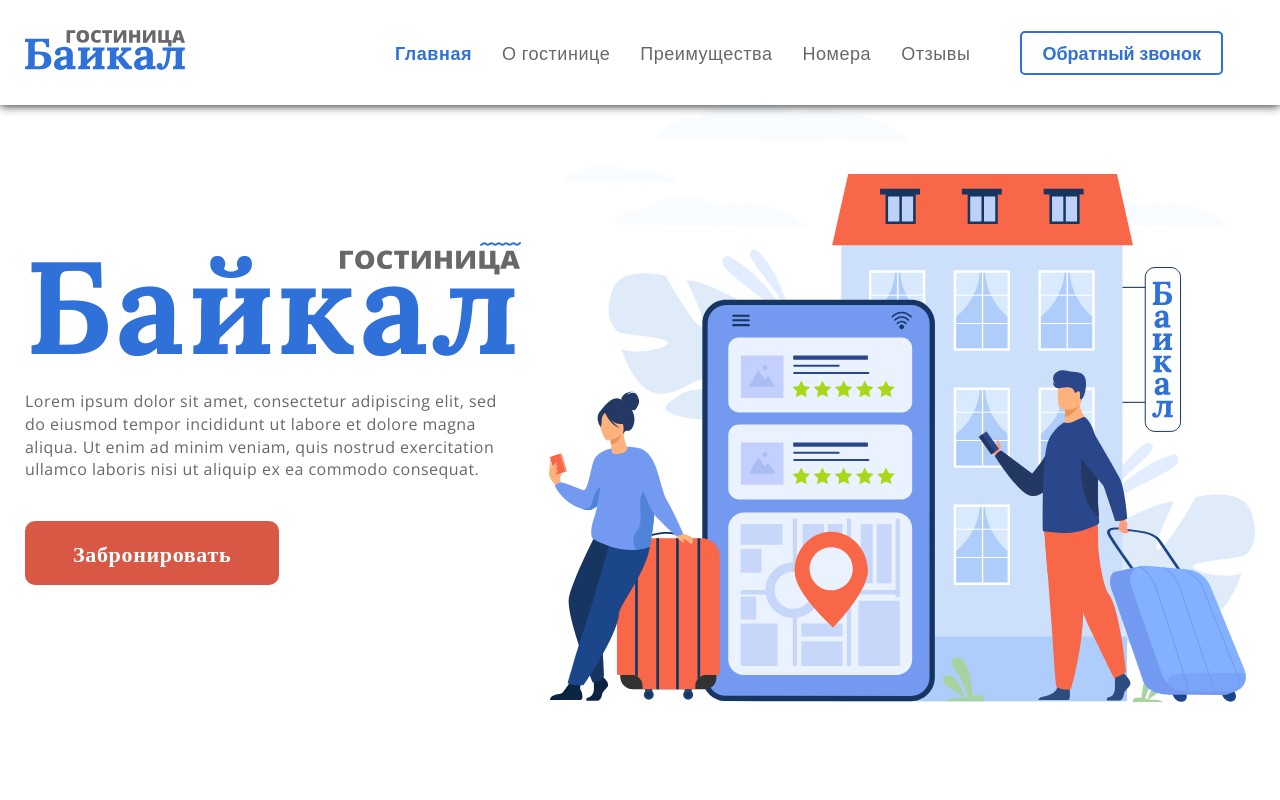
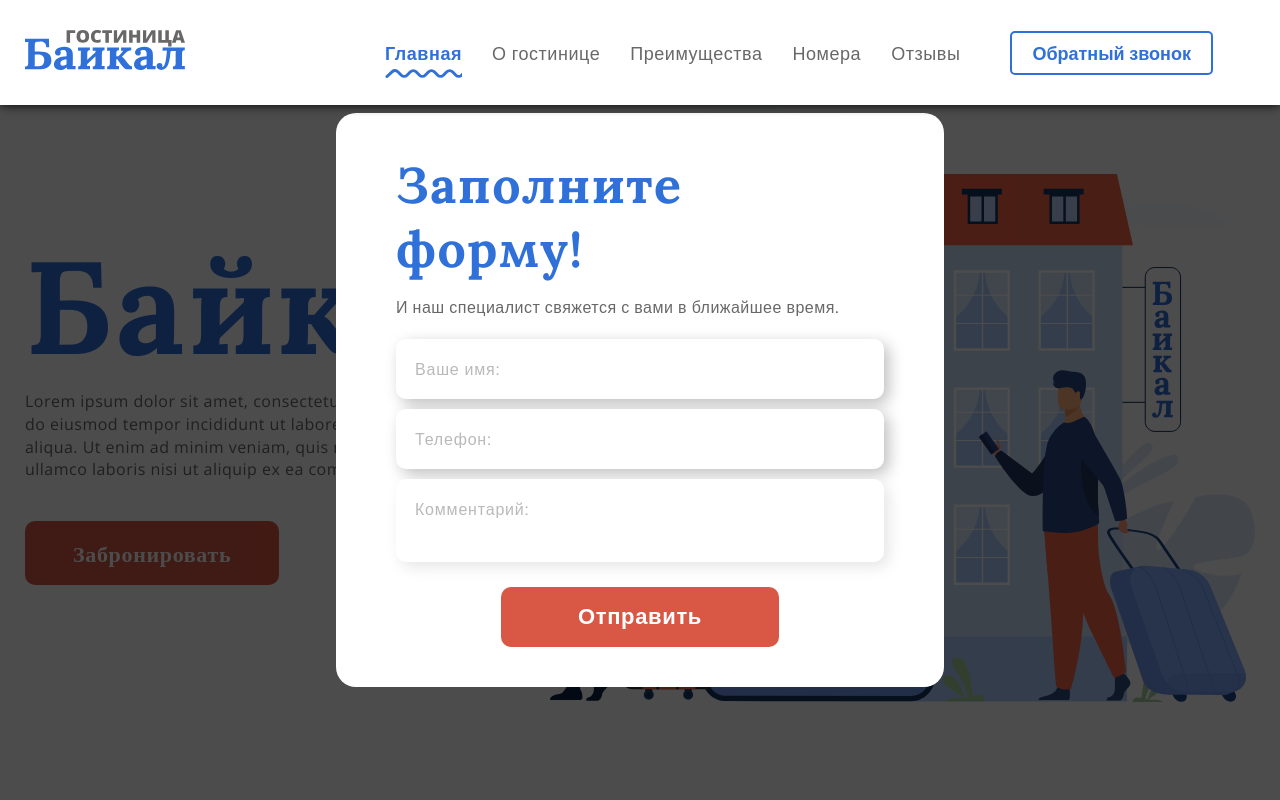
Before and after one commit to FarhodD/hotel-baykal, a plain HTML site: page index.html in a window 1280 px wide. Shown: the top 800 px of the page. Drawn offline with nearby package versions, Linux system fonts and the light colour scheme.

Commit message:
navigate menu, modal window

```diff
--- a/index.html
+++ b/index.html
@@ -45,16 +45,16 @@
               <a href="#" class="menu__link active__link">Главная</a>
             </li>
             <li class="menu__item">
-              <a href="#" class="menu__link">О гостинице</a>
+              <a href="#about-us" class="menu__link">О гостинице</a>
             </li>
             <li class="menu__item">
-              <a href="#" class="menu__link">Преимущества</a>
+              <a href="#services" class="menu__link">Преимущества</a>
             </li>
             <li class="menu__item">
-              <a href="#" class="menu__link">Номера</a>
+              <a href="#our__numbers" class="menu__link">Номера</a>
             </li>
             <li class="menu__item">
-              <a href="#" class="menu__link">Отзывы</a>
+              <a href="#reviews" class="menu__link">Отзывы</a>
             </li>
 
             <div class="menu-btn__container">
@@ -139,7 +139,7 @@
               consequat.
             </p>
             <div class="main__section--btn-container">
-              <button class="main__section-btn">
+              <button class="main__section-btn modalBtn" data-path="form-popup">
                 Забронировать
               </button>
             </div>
@@ -148,11 +148,28 @@
             <img src="./images/main-bg.svg" alt="Гостинница Байкал">
           </div>
         </div>
+        <div class="modals">
+          <div class="modal-overlay modal-overlay--visible">
+            <div class="modal modal--visible" data-target="form-popup">
+              <h2 class="modal__title section__titles">Заполните форму!</h2>
+              <p class="modal__subtitle">И наш специалист свяжется с вами в ближайшее время.</p>
+              <form>
+                <input type="text" class="name" placeholder="Ваше имя:">
+                <input type="tel" class="tel" placeholder="Телефон:">
+                <textarea class="comments" placeholder="Комментарий:"></textarea>
+                <div class="modal__btn-container">
+                  <button class="form__btn">Отправить</button>
+                </div>
+              </form>
+            </div>
+          </div>
+          <div class="modal__success"></div>
+        </div>
       </div>
     </section>
 
     <!-- ABOUT-US -->
-    <section class="about-us">
+    <section class="about-us" id="about-us">
       <div class="container">
         <h2 class="section__titles about__us-title">
           О гостинице
@@ -178,7 +195,7 @@
     </section>
 
     <!-- SERVICES -->
-    <section class="services">
+    <section class="services" id="services">
       <div class="container">
         <h2 class="section__titles services__title">Мы предлагаем</h2>
         <ul class="services__list">
@@ -263,7 +280,7 @@
     </section>
 
     <!-- OUR-NUMBERS -->
-    <section class="our__numbers">
+    <section class="our__numbers" id="our__numbers">
       <div class="container">
         <h2 class="section__titles our__numbers-title">Наши номера</h2>
         <div class="our__numbers-inner">
@@ -316,7 +333,7 @@
     </section>
 
     <!-- REVIEWS -->
-    <section class="reviews">
+    <section class="reviews" id="reviews">
       <div class="container">
         <h2 class="section__titles">Ваши отзывы</h2>
         <div class="reviews__inner">
@@ -379,7 +396,7 @@
     </section>
 
     <!-- CONTACTS -->
-    <section class="contacts">
+    <section class="contacts" id="contacts">
       <div class="container">
         <div class="contacts__inner">
           <div class="contacts__map">
--- a/scripts/app.js
+++ b/scripts/app.js
@@ -1,3 +1,4 @@
+// burger
 const menuBtn = document.querySelector(".burger__menu"),
   submenu = document.querySelector(".menu"),
   burgerClose = document.querySelector(".burger-close");
@@ -6,3 +7,67 @@ function toggleMenu() {
   menuBtn.classList.toggle("opened-burger");
   submenu.classList.toggle("vis__menu");
 }
+
+
+
+// activeLink
+let links = document.querySelectorAll('.menu__link');
+
+links.forEach(link => {
+  link.addEventListener('click', () => {
+    links.forEach(otherLink => {
+      otherLink.classList.remove('active__link');
+    });
+    link.classList.add('active__link');
+  });
+});
+
+
+// modalWindow
+const modalOverlay = document.querySelector(".modal-overlay");
+const modals = document.querySelectorAll(".modal");
+const modalBtns = document.querySelectorAll(".modalBtn");
+const formBtns = document.querySelectorAll('.form__btn');
+
+modalBtns.forEach((el) => {
+  el.addEventListener("click", (e) => {
+    let path = e.currentTarget.getAttribute("data-path");
+
+    modals.forEach((el) => {
+      el.classList.remove("modal--visible");
+    });
+
+    document
+      .querySelector(`[data-target='${path}']`)
+      .classList.add("modal--visible");
+    modalOverlay.classList.add("modal-overlay--visible");
+  });
+});
+
+modalOverlay.addEventListener("click", (e) => {
+
+  if (e.target == modalOverlay) {
+    modalOverlay.classList.remove("modal-overlay--visible");
+    modals.forEach((el) => {
+      el.classList.remove("modal--visible");
+    });
+  }
+});
+
+document.addEventListener("keydown", (e) => {
+  if (e.code == "Escape") {
+    modalOverlay.classList.remove("modal-overlay--visible");
+    modals.forEach((el) => {
+      el.classList.remove("modal--visible");
+    });
+  }
+});
+
+// cancelBtn.forEach((canc) => {
+//   canc.addEventListener("click", () => {
+//     modalOverlay.classList.remove("modal-overlay--visible");
+//     modals.forEach((el) => {
+//       el.classList.remove("modal--visible");
+//     });
+//   });
+// });
--- a/styles/main.css
+++ b/styles/main.css
@@ -14,7 +14,7 @@
 }
 
 .logo__container {
-  margin-right: 210px;
+  margin-right: 200px;
 }
 
 .logo {}
@@ -78,6 +78,17 @@
 .active__link {
   color: var(--blue-color);
   font-weight: 800;
+  position: relative;
+}
+
+.active__link::before {
+  content: '';
+  background-image: url(../images/icons/active.svg);
+  background-repeat: no-repeat;
+  height: 20px;
+  width: 100%;
+  position: absolute;
+  top: 28px;
 }
 
 .messengers {
@@ -100,6 +111,7 @@
 .main__section {
   padding-bottom: 50px;
   padding-top: 100px;
+  position: relative;
 }
 
 .main__section-inner {
@@ -161,6 +173,7 @@
 .main__section-btn:hover {
   opacity: .9;
 }
+
 
 /* ABOUT-US */
 .about-us {
@@ -600,3 +613,129 @@ iframe {
 .messengers__link:first-child {
   margin-right: 5px;
 }
+
+/* modal-window */
+.modal-overlay {
+  position: fixed;
+  left: 0;
+  top: 0;
+  right: 0;
+  bottom: 0;
+  background-color: rgba(0, 0, 0, 0.7);
+  display: flex;
+  align-items: center;
+  justify-content: center;
+  height: 100vh;
+  width: 100%;
+  opacity: 0;
+  visibility: hidden;
+  transition: all 0.3s ease-in-out;
+  z-index: 1000;
+}
+
+.modal {
+  background-color: #fff;
+  border-radius: 20px;
+  max-width: 608px;
+  min-height: 348px;
+  padding: 40px 60px;
+  display: flex;
+  align-items: center;
+  justify-content: center;
+  display: none;
+}
+
+.modal-overlay--visible {
+  opacity: 1;
+  visibility: visible;
+  transition: all 0.3s ease-in-out;
+}
+
+.modal--visible {
+  display: block;
+}
+
+.modal__title {
+  margin-bottom: 15px;
+}
+
+.modal__subtitle {
+  font-family: 'Open Sans', sans-serif;
+  font-size: 16px;
+  font-weight: 400;
+  line-height: 141.182%;
+  letter-spacing: 0.48px;
+  color: var(--primary-color);
+  margin-bottom: 20px;
+}
+
+input {
+  font-family: 'Open Sans', sans-serif;
+  font-size: 16px;
+  font-weight: 300;
+  line-height: 140%;
+  letter-spacing: 0.8px;
+  padding: 19px;
+  display: inline-block;
+  width: 100%;
+  border-radius: 10px;
+  background: #FFF;
+  box-shadow: 5px 5px 15px 0px rgba(0, 0, 0, 0.25);
+  border: none;
+}
+
+textarea {
+  border: none;
+  font-family: 'Open Sans', sans-serif;
+  font-size: 16px;
+  font-weight: 300;
+  line-height: 140%;
+  letter-spacing: 0.8px;
+  margin-bottom: 20px;
+}
+
+input::placeholder,
+textarea::placeholder {
+  opacity: .5;
+}
+
+
+.name {
+  margin-bottom: 10px;
+}
+
+.tel {
+  margin-bottom: 10px;
+
+}
+
+.comments {
+  padding: 19px;
+  width: 100%;
+  border-radius: 10px;
+  background: #FFF;
+  box-shadow: 5px 5px 15px 0px rgba(0, 0, 0, 0.10);
+  resize: none;
+}
+
+.modal__btn-container {
+  display: flex;
+  justify-content: center;
+}
+
+.form__btn {
+  color: #FFF;
+  font-size: 22px;
+  font-weight: 700;
+  line-height: normal;
+  letter-spacing: 0.66px;
+  background-color: var(--orange-color);
+  padding: 17px 77px;
+  border-radius: 10px;
+  cursor: pointer;
+  transition: .5s;
+}
+
+.form__btn:hover {
+  opacity: .9;
+}
```
Also changed, not shown: images/icons/active.svg (added).
